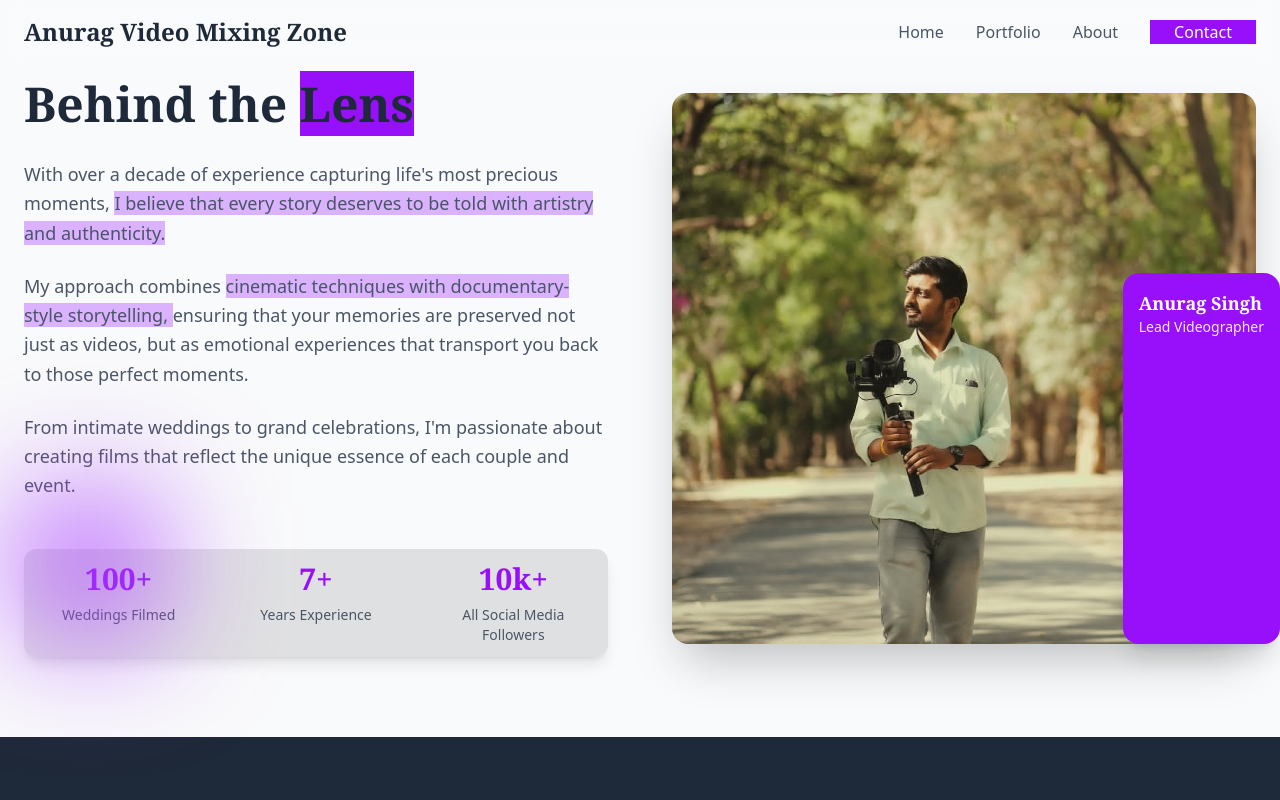
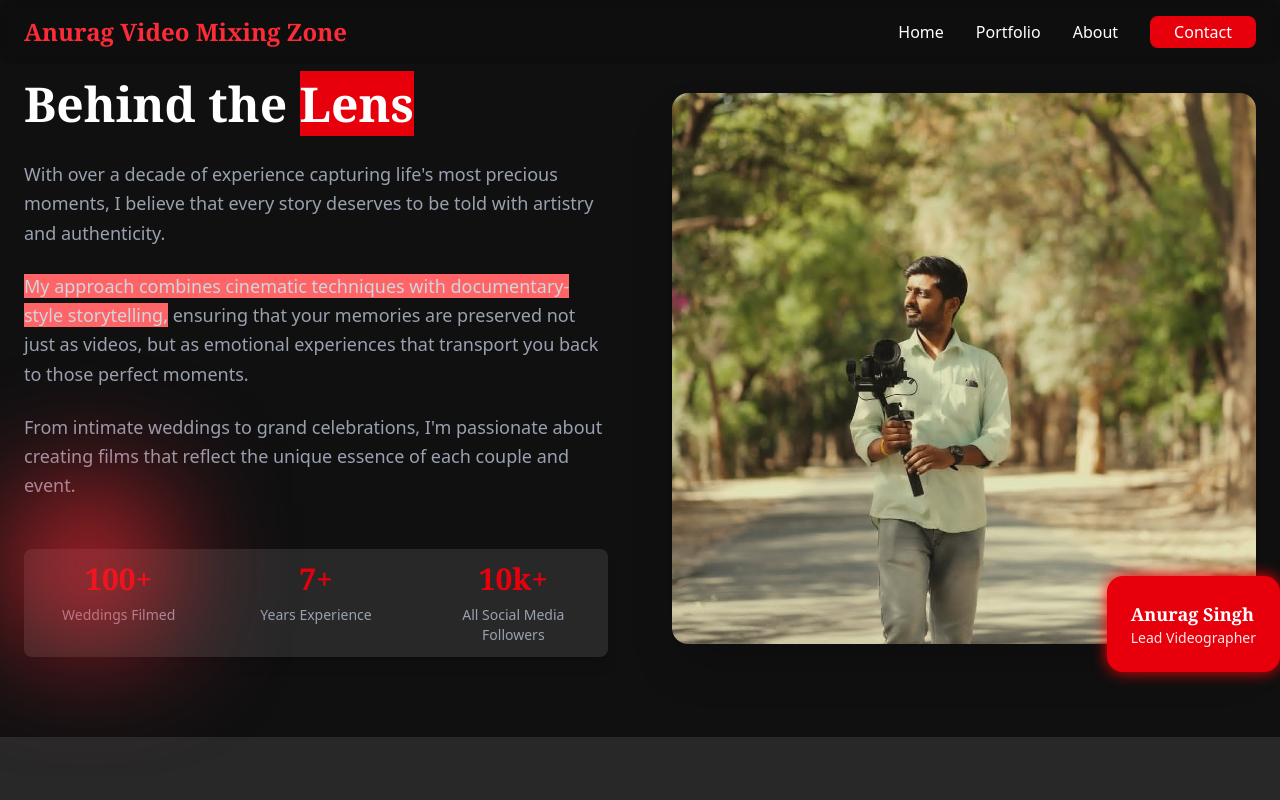
Before and after one commit to Kunal-Raj-Pal/-Cinematic-Event-Videography, a React (Vite) app: page /About in a window 1280 px wide. Shown: the top 800 px of the page. Built offline with nearby package versions, Linux system fonts and the light colour scheme.

Commit message:
UI Redesigned

```diff
--- a/src/App.css
+++ b/src/App.css
@@ -1,3 +1,5 @@
-.cam{
-    filter: drop-shadow(5px 5px 10px #22222286);
+body,html{
+    background-color: rgb(16, 16, 17);
+    color: white;
+    overflow-x: hidden;
 }
--- a/src/App.jsx
+++ b/src/App.jsx
@@ -6,22 +6,16 @@ import Potfolio from "./components/Potfolio";
 import Contact from "./components/Contact";
 import Footer from "./components/Footer";
 import { Route, Routes } from "react-router-dom";
-import Camera from "./components/Camera";
-import { useRef } from "react";
 
 function App() {
-  const dslrRef = useRef(null);
-
   return (
     <>
-      <Camera ref={dslrRef} />
-
       <Nav />
       <Routes>
-        <Route path="/" element={<Hero dslrRef={dslrRef} />} />
-        <Route path="/Portfolio" element={<Potfolio dslrRef={dslrRef} />} />
-        <Route path="/About" element={<About dslrRef={dslrRef} />} />
-        <Route path="/Contact" element={<Contact dslrRef={dslrRef} />} />
+        <Route path="/" element={<Hero />} />
+        <Route path="/Portfolio" element={<Potfolio />} />
+        <Route path="/About" element={<About />} />
+        <Route path="/Contact" element={<Contact />} />
       </Routes>
       <Footer />
     </>
--- a/src/components/About.jsx
+++ b/src/components/About.jsx
@@ -1,61 +1,28 @@
 import annu from "../assets/img/ProfileImg/Annu.jpg";
 
-import { useGSAP } from "@gsap/react";
-import gsap from "gsap";
-import { useRef } from "react";
-import { ScrollTrigger } from "gsap/ScrollTrigger";
-
-gsap.registerPlugin(ScrollTrigger);
-gsap.registerPlugin(useGSAP);
-
-function About({dslrRef}) {
-
-    const aboutRef = useRef();
-    const apRef = useRef();
-
-  useGSAP(()=>{
-    let at = gsap.timeline({
-      scrollTrigger: {
-        trigger: aboutRef.current,
-        start:"top 20%",
-        end: "bottom 60%",
-        scrub:2,
-        // markers: true,
-      }
-    });
-
-      at.to(dslrRef.current,{
-        rotate: 360,
-        y: "382vh",
-        scale: 1.15,
-      })
-  });
-
+function About({ dslrRef }) {
   return (
     <>
-      <section ref={aboutRef} id="about" className="py-20 bg-gray-50">
+      <section id="about" className="py-20">
         <div className="max-w-7xl mx-auto px-6">
           <div className="grid grid-cols-1 lg:grid-cols-2 gap-16 items-center">
             <div className="animate-fade-in-up">
-              <h2 className="font-serif font-black text-4xl md:text-5xl text-gray-800 mb-8">
-                Behind the <span className="bg-purple-600">Lens</span>
+              <h2 className="font-serif font-black text-4xl md:text-5xl text-white mb-8">
+                Behind the <span className="bg-red-600">Lens</span>
               </h2>
 
-              <div ref={apRef} className="space-y-6 text-lg text-gray-600 leading-relaxed">
+              <div className="space-y-6 text-lg text-gray-400 leading-relaxed">
                 <p>
                   With over a decade of experience capturing life's most
-                  precious moments,{" "}
-                  <span className="bg-purple-300">
-                    I believe that every story deserves to be told with artistry
-                    and authenticity.
-                  </span>
+                  precious moments, I believe that every story deserves to be
+                  told with artistry and authenticity.
                 </p>
 
                 <p>
-                  My approach combines{" "}
-                  <span className="bg-purple-300">
-                    cinematic techniques with documentary-style storytelling,{" "}
-                  </span>
+                  <span className="bg-red-400 text-gray-300">
+                    My approach combines cinematic techniques with
+                    documentary-style storytelling,
+                  </span>{" "}
                   ensuring that your memories are preserved not just as videos,
                   but as emotional experiences that transport you back to those
                   perfect moments.
@@ -68,29 +35,29 @@ function About({dslrRef}) {
                 </p>
               </div>
 
-              <div class="absolute w-32 h-32 bg-purple-500 rounded-lg blur-3xl"></div>
-              <div className="mt-12 grid grid-cols-3 gap-8 bg-black/10 p-3 rounded-xl shadow-lg">
+              <div class="absolute w-32 h-32 bg-red-500 rounded-lg blur-3xl"></div>
+              <div className="mt-12 grid grid-cols-3 gap-8 bg-white/10 p-3 rounded-lg shadow-lg">
                 <div className="text-center">
-                  <div className="font-serif font-black text-3xl text-purple-600 mb-2">
+                  <div className="font-serif font-black text-3xl text-red-600 mb-2">
                     100+
                   </div>
-                  <div className="text-sm text-gray-600 font-medium">
+                  <div className="text-sm text-gray-400 font-medium">
                     Weddings Filmed
                   </div>
                 </div>
                 <div className="text-center">
-                  <div className="font-serif font-black text-3xl text-purple-600 mb-2">
+                  <div className="font-serif font-black text-3xl text-red-600 mb-2">
                     7+
                   </div>
-                  <div className="text-sm text-gray-600 font-medium">
+                  <div className="text-sm text-gray-400 font-medium">
                     Years Experience
                   </div>
                 </div>
                 <div className="text-center">
-                  <div className="font-serif font-black text-3xl text-purple-600 mb-2">
+                  <div className="font-serif font-black text-3xl text-red-600 mb-2">
                     10k+
                   </div>
-                  <div className="text-sm text-gray-600 font-medium">
+                  <div className="text-sm text-gray-400 font-medium">
                     All Social Media Followers
                   </div>
                 </div>
@@ -104,7 +71,7 @@ function About({dslrRef}) {
                   alt="Professional videographer"
                   className="w-full rounded-2xl shadow-2xl"
                 />
-                <div className="absolute bottom-0 top-45 -right-6 bg-purple-600 text-white p-4 rounded-2xl shadow-xl ">
+                <div className="absolute -bottom-7 -right-6 bg-red-600 text-white p-6 rounded-2xl shadow-[0_0_15px_#ff0000]">
                   <div className="font-serif font-bold text-lg">
                     Anurag Singh
                   </div>
--- a/src/components/Nav.jsx
+++ b/src/components/Nav.jsx
@@ -9,17 +9,17 @@ function Nav() {
 
   return (
     <>
-      <nav className="fixed top-0 left-0 right-0 z-50 bg-white/10 rounded-xl backdrop-blur-sm transition-transform duration-300">
+      <nav className="fixed top-0 left-0 right-0 z-50 bg-black/10 rounded-xl backdrop-blur-sm transition-transform duration-300 overflowX-hidden">
         <div className=" mx-auto sm:px-6 sm:py-4">
           <div className="flex items-center justify-between p-4 sm:p-0">
-            <div className="font-serif font-black sm:text-2xl text-gray-800">
+            <div className="font-serif font-black sm:text-2xl text-red-500">
               Anurag Video Mixing Zone
             </div>
 
             <div className="hidden md:flex items-center gap-8">
               <Link
                 to={"/"}
-                className="text-gray-600 hover:text-purple-600 transition-colors font-medium"
+                className="text-white hover:text-red-600 transition-colors font-medium"
               >
                 {" "}
                 Home
@@ -27,21 +27,21 @@ function Nav() {
 
               <Link
                 to={"/Portfolio"}
-                className="text-gray-600 hover:text-purple-600 transition-colors font-medium"
+                className="text-white hover:text-red-600 transition-colors font-medium"
               >
                 Portfolio
               </Link>
 
               <Link
                 to={"/About"}
-                className="text-gray-600 hover:text-purple-600 transition-colors font-medium"
+                className="text-white hover:text-red-600 transition-colors font-medium"
               >
                 About
               </Link>
 
               <Link
                 to={"/Contact"}
-                className="bg-purple-600 hover:bg-purple-700 text-white px-6"
+                className="bg-red-600 hover:bg-red-700 text-white px-6 p-1 rounded-lg"
               >
                 Contact
               </Link>
@@ -52,18 +52,18 @@ function Nav() {
             <div className="md:hidden">
               <button onClick={tooggleMenu}>
                 {isOpen ? (
-                  <XIcon className="w-6 h-6" />
+                  <XIcon className="w-6 h-6 text-red-800" />
                 ) : (
-                  <CameraIcon className="w-6 h-6" />
+                  <CameraIcon className="w-6 h-6 text-red-800" />
                 )}
               </button>
             </div>
 
             {isOpen && (
-              <div className="absolute top-full left-0 w-full bg-gray-200 transition-all duration-300  flex flex-col items-center gap-5 py-6 md:hidden">
+              <div className="absolute top-full left-0 w-full bg-black/80 transition-all duration-300  flex flex-col items-center gap-5 py-6 md:hidden border border-red-500  border-2 border-t-0 rounded-xl shadow-xl">
                 <Link
                   to={"/"}
-                  className="text-gray-600 hover:text-purple-600 transition-colors font-medium"
+                  className="text-white hover:text-red-600 transition-colors font-medium"
                   onClick={tooggleMenu}
                 >
                   {" "}
@@ -72,7 +72,7 @@ function Nav() {
 
                 <Link
                   to={"/Portfolio"}
-                  className="text-gray-600 hover:text-purple-600 transition-colors font-medium"
+                  className="text-white hover:text-red-600 transition-colors font-medium"
                   onClick={tooggleMenu}
                 >
                   Portfolio
@@ -80,7 +80,7 @@ function Nav() {
 
                 <Link
                   to={"/About"}
-                  className="text-gray-600 hover:text-purple-600 transition-colors font-medium"
+                  className="text-white hover:text-red-600 transition-colors font-medium"
                   onClick={tooggleMenu}
                 >
                   About
@@ -88,7 +88,7 @@ function Nav() {
 
                 <Link
                   to={"/Contact"}
-                  className="bg-purple-600 hover:bg-purple-700 text-white px-6"
+                  className="bg-red-600 hover:bg-red-700 text-white px-6 p-1 rounded-lg"
                   onClick={tooggleMenu}
                 >
                   Contact
--- a/src/index.css
+++ b/src/index.css
@@ -1,112 +1 @@
 @import "tailwindcss";
-
-:root {
-  --background: oklch(1 0 0);
-  --foreground: oklch(0.145 0 0);
-  --card: oklch(1 0 0);
-  --card-foreground: oklch(0.145 0 0);
-  --popover: oklch(1 0 0);
-  --popover-foreground: oklch(0.145 0 0);
-  --primary: oklch(0.205 0 0);
-  --primary-foreground: oklch(0.985 0 0);
-  --secondary: oklch(0.97 0 0);
-  --secondary-foreground: oklch(0.205 0 0);
-  --muted: oklch(0.97 0 0);
-  --muted-foreground: oklch(0.556 0 0);
-  --accent: oklch(0.97 0 0);
-  --accent-foreground: oklch(0.205 0 0);
-  --destructive: oklch(0.577 0.245 27.325);
-  --destructive-foreground: oklch(0.577 0.245 27.325);
-  --border: oklch(0.922 0 0);
-  --input: oklch(0.922 0 0);
-  --ring: oklch(0.708 0 0);
-  --chart-1: oklch(0.646 0.222 41.116);
-  --chart-2: oklch(0.6 0.118 184.704);
-  --chart-3: oklch(0.398 0.07 227.392);
-  --chart-4: oklch(0.828 0.189 84.429);
-  --chart-5: oklch(0.769 0.188 70.08);
-  --radius: 0.625rem;
-  --sidebar: oklch(0.985 0 0);
-  --sidebar-foreground: oklch(0.145 0 0);
-  --sidebar-primary: oklch(0.205 0 0);
-  --sidebar-primary-foreground: oklch(0.985 0 0);
-  --sidebar-accent: oklch(0.97 0 0);
-  --sidebar-accent-foreground: oklch(0.205 0 0);
-  --sidebar-border: oklch(0.922 0 0);
-  --sidebar-ring: oklch(0.708 0 0);
-  --font-open-sans: "Open Sans", sans-serif;
-  --font-montserrat: "Montserrat", serif;
-}
-
-.dark {
-  --background: oklch(0.145 0 0);
-  --foreground: oklch(0.985 0 0);
-  --card: oklch(0.145 0 0);
-  --card-foreground: oklch(0.985 0 0);
-  --popover: oklch(0.145 0 0);
-  --popover-foreground: oklch(0.985 0 0);
-  --primary: oklch(0.985 0 0);
-  --primary-foreground: oklch(0.205 0 0);
-  --secondary: oklch(0.269 0 0);
-  --secondary-foreground: oklch(0.985 0 0);
-  --muted: oklch(0.269 0 0);
-  --muted-foreground: oklch(0.708 0 0);
-  --accent: oklch(0.269 0 0);
-  --accent-foreground: oklch(0.985 0 0);
-  --destructive: oklch(0.396 0.141 25.723);
-  --destructive-foreground: oklch(0.637 0.237 25.331);
-  --border: oklch(0.269 0 0);
-  --input: oklch(0.269 0 0);
-  --ring: oklch(0.439 0 0);
-  --chart-1: oklch(0.488 0.243 264.376);
-  --chart-2: oklch(0.696 0.17 162.48);
-  --chart-3: oklch(0.769 0.188 70.08);
-  --chart-4: oklch(0.627 0.265 303.9);
-  --chart-5: oklch(0.645 0.246 16.439);
-  --sidebar: oklch(0.205 0 0);
-  --sidebar-foreground: oklch(0.985 0 0);
-  --sidebar-primary: oklch(0.488 0.243 264.376);
-  --sidebar-primary-foreground: oklch(0.985 0 0);
-  --sidebar-accent: oklch(0.269 0 0);
-  --sidebar-accent-foreground: oklch(0.985 0 0);
-  --sidebar-border: oklch(0.269 0 0);
-  --sidebar-ring: oklch(0.439 0 0);
-}
-
-html {
-  scroll-behavior: smooth;
-}
-
-@keyframes fadeInUp {
-  from {
-    opacity: 0;
-    transform: translateY(30px);
-  }
-  to {
-    opacity: 1;
-    transform: translateY(0);
-  }
-}
-
-@keyframes scaleIn {
-  from {
-    opacity: 0;
-    transform: scale(0.95);
-  }
-  to {
-    opacity: 1;
-    transform: scale(1);
-  }
-}
-
-.animate-fade-in-up {
-  animation: fadeInUp 0.6s ease-out forwards;
-}
-
-.animate-scale-in {
-  animation: scaleIn 0.4s ease-out forwards;
-}
-
-.video-overlay {
-  background: linear-gradient(135deg, rgba(139, 92, 246, 0.8), rgba(31, 41, 55, 0.9));
-}
```
Also changed, not shown: src/components/Camera.jsx (deleted, +0 -17 lines), src/components/Contact.jsx (+24 -24 lines), src/components/Footer.jsx (+15 -14 lines), src/components/Hero.jsx (+73 -61 lines), src/components/Potfolio.jsx (+29 -58 lines).
